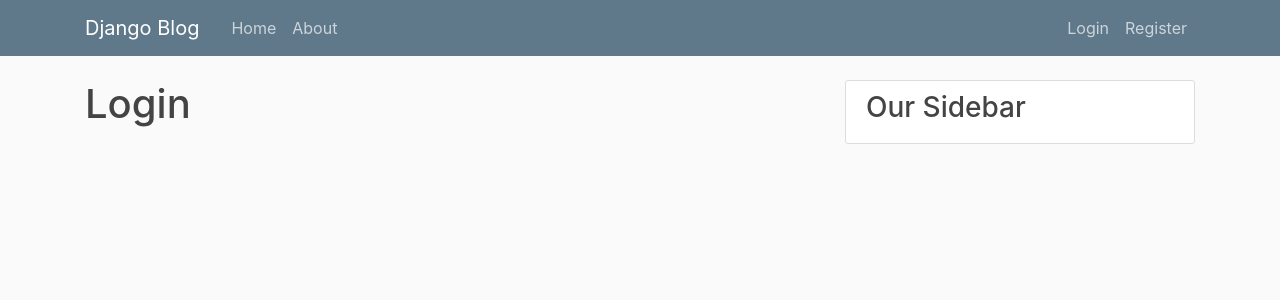
After one commit to teichholtz/django_playground, a Django app: template blog/templates/blog/login.html in a window 1280 px wide. The commit adds this page. Shown: the top 300 px of the page. Run offline with Django 3.2, Linux system fonts and the light colour scheme; the template is opened without the code that fills it, so the values that code supplies are empty; parts of the project's set-up code (start-up, migrations or seed data) failed here and were passed over; some libraries are stand-ins or nearby versions.

Commit message:
getting login link to work.  Also moved register to the sidebar.

```diff
--- a/blog/templates/blog/base.html
+++ b/blog/templates/blog/base.html
@@ -29,12 +29,11 @@
         <div class="navbar-nav mr-auto">
           <a class="nav-item nav-link" href="/">Home</a>
           <a class="nav-item nav-link" href="/about">About</a>
-          <a class="nav-item nav-link" href="/register">Register</a>
         </div>
         <!-- Navbar Right Side -->
         <div class="navbar-nav">
-          <a class="nav-item nav-link" href="#">Login</a>
-          <a class="nav-item nav-link" href="#">Register</a>
+          <a class="nav-item nav-link" href="/login">Login</a>
+          <a class="nav-item nav-link" href="/register">Register</a>
         </div>
       </div>
     </div>
--- /dev/null
+++ b/blog/templates/blog/login.html
@@ -0,0 +1,4 @@
+{% extends "blog/base.html" %}
+    {% block content %}
+        <h1> Login </h1>
+    {% endblock content %}
--- a/blog/urls.py
+++ b/blog/urls.py
@@ -5,6 +5,6 @@ urlpatterns = [
     path('', views.home, name='blog-home'),
     path('about/', views.about, name='blog-about'),
     path('register/', views.register, name='blog-register'),
-    path('frap/', views.about, name='frap-about'),
+    path('login/', views.login, name='blog-login'),
     path('profile', views.profile, name='blog-profile')
 ]
```
